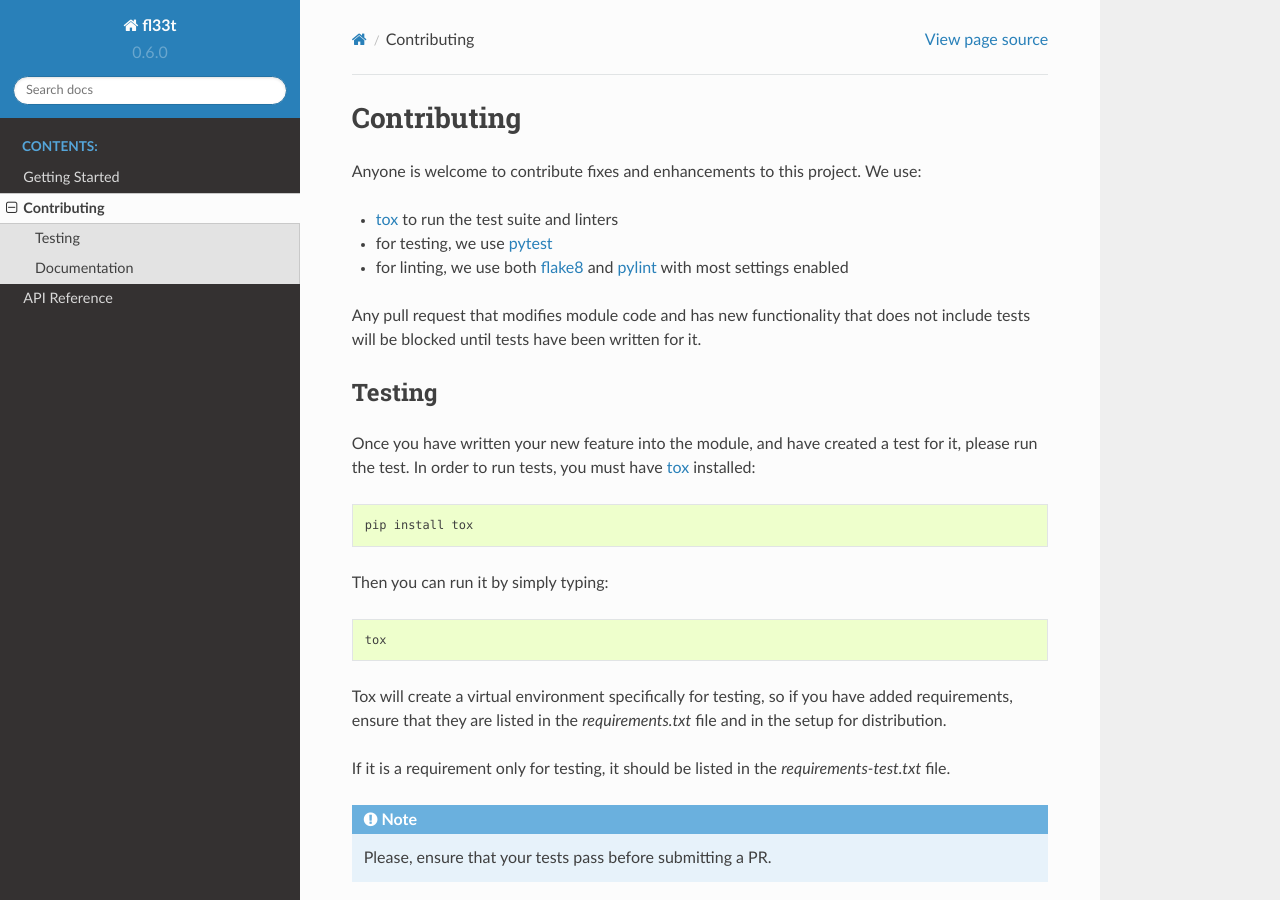
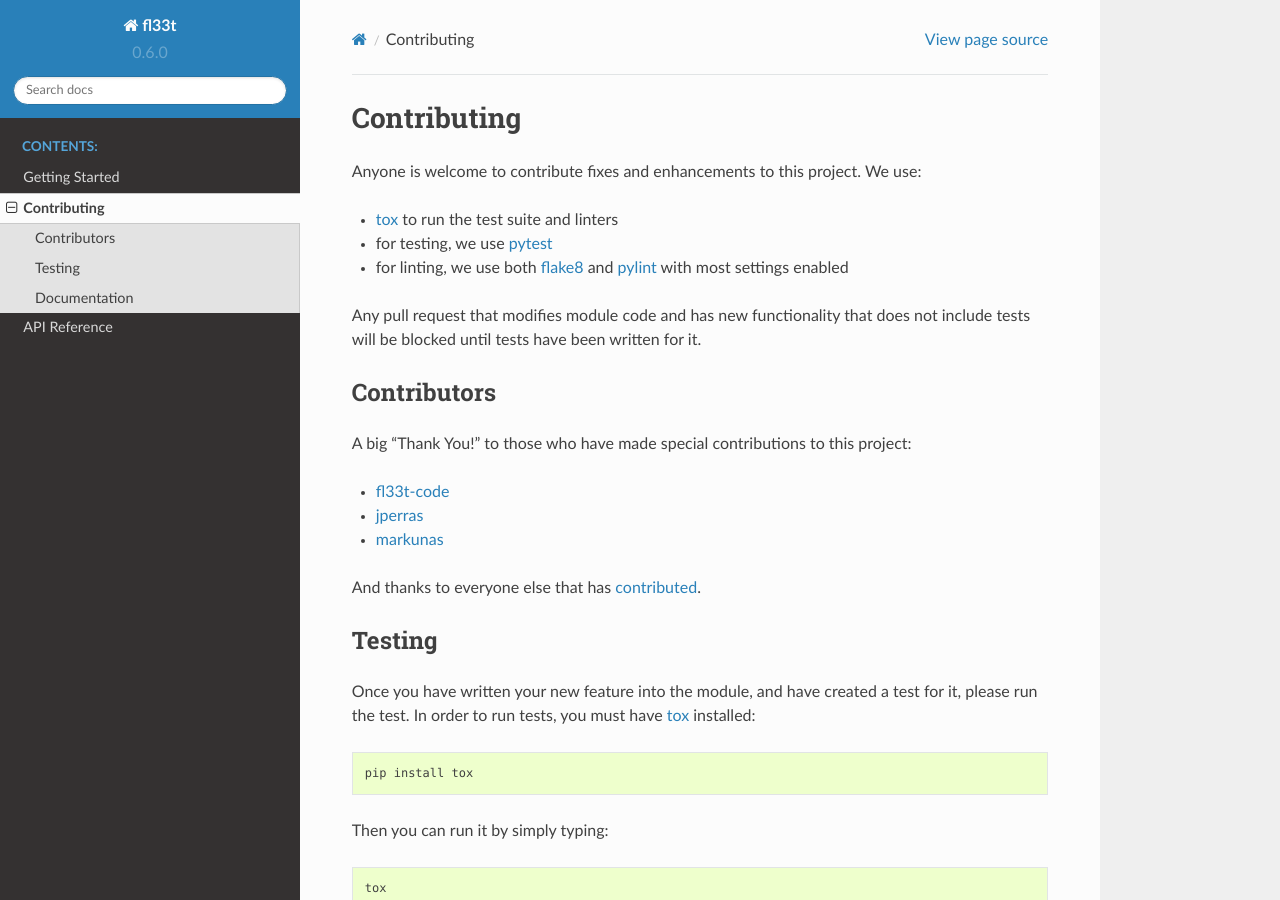
Before and after one commit to fictive-kin/fl33t-client, a Sphinx documentation site: the page built from docs/contributing.rst, in a window 1280 px wide and 900 px high. Built offline with Sphinx 7.4.7 and the Read the Docs theme 2.0.0, drawn with Linux system fonts in a browser that asks for light colours.

Commit message:
move contributors into docs

```diff
--- a/docs/contributing.rst
+++ b/docs/contributing.rst
@@ -9,6 +9,17 @@ Anyone is welcome to contribute fixes and enhancements to this project. We use:
 
 Any pull request that modifies module code and has new functionality that does
 not include tests will be blocked until tests have been written for it.
+
+Contributors
+------------
+
+A big "Thank You!" to those who have made special contributions to this project:
+
+- `fl33t-code`_
+- jperras_
+- markunas_
+
+And thanks to everyone else that has contributed_.
 
 Testing
 -------
@@ -49,3 +60,7 @@ to verify that your changes are working before you submit a PR.
 .. _pytest: https://docs.pytest.org/en/latest/
 .. _flake8: http://flake8.pycqa.org/en/latest/
 .. _pylint: https://pylint.readthedocs.io/en/latest/
+.. _fl33t-code: https://github.com/fl33t-code
+.. _jperras: https://github.com/jperras
+.. _markunas: https://github.com/markunas
+.. _contributed: https://github.com/fictivekin/fl33t-client/graphs/contributors
```
Also changed, not shown: CONTRIBUTORS.md (deleted, +0 -6 lines).
